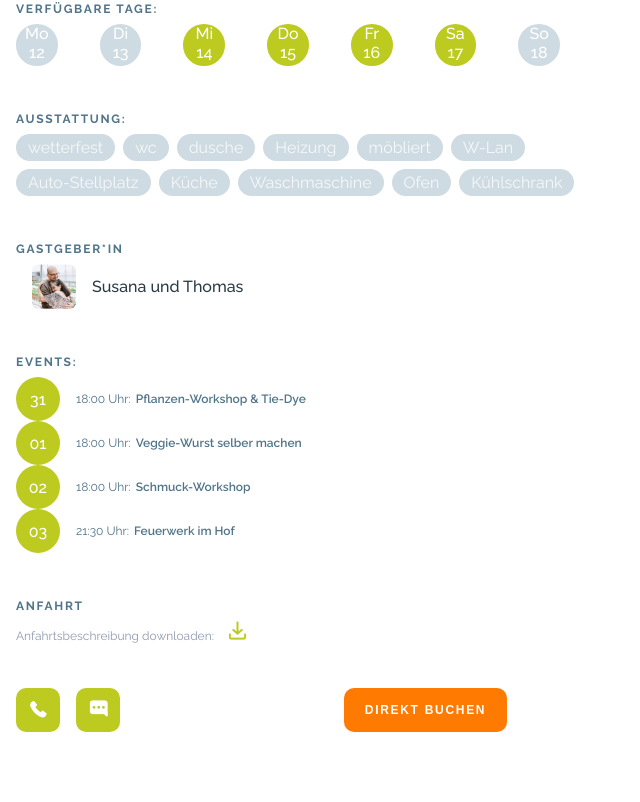
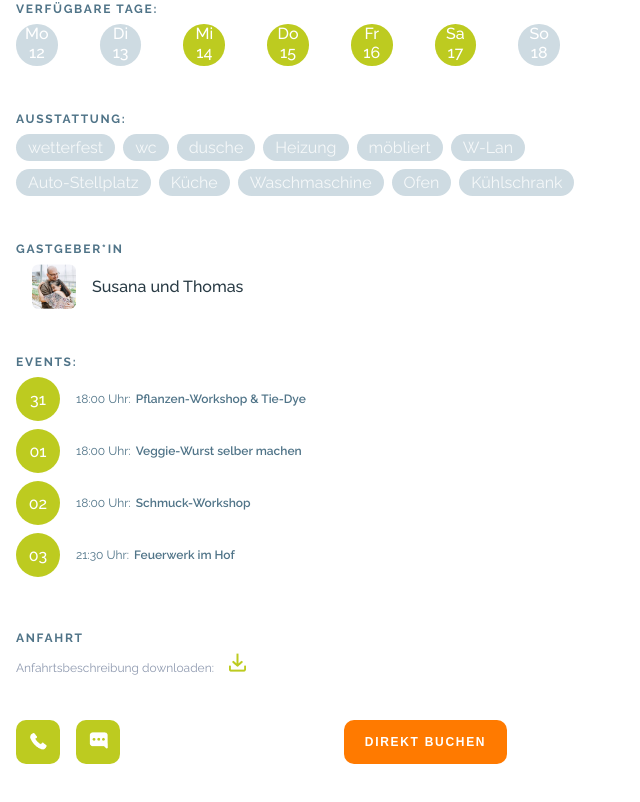
Before and after one commit to BiankaFranke/camping_Gruppe3, a plain HTML site: page assets/html/unterkunft.html in a window 1280 px wide. Shown: the part 1179-1981 px from the top of the page, without its empty margins (0-640 px from the left). Drawn offline with Linux system fonts and the light colour scheme.

Commit message:
Abstand im für div .eventTags angegeben

```diff
--- a/assets/css/style.css
+++ b/assets/css/style.css
@@ -403,6 +403,7 @@ h2 {
 .eventTagsSingle {
     display: flex;
     align-items: center;
+    padding-bottom: 8px;
 }
 
 /* UNTERKUNFT ANFAHRT  */
```
